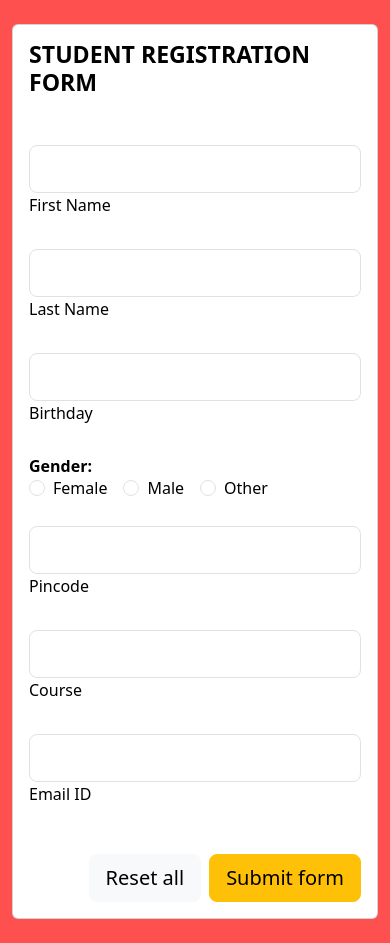
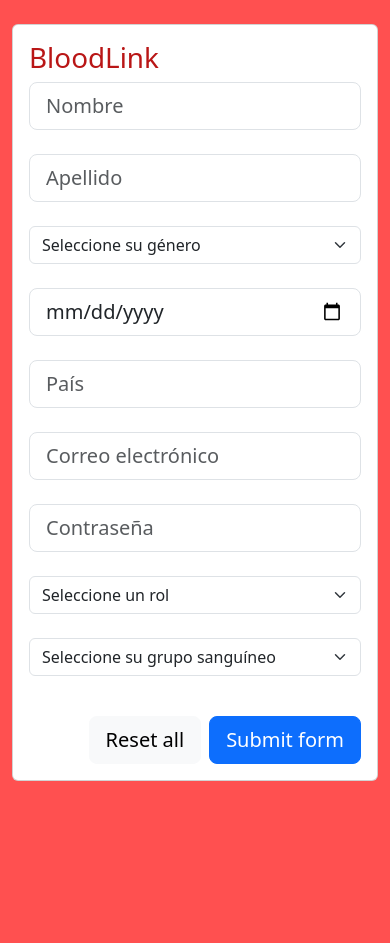
Before and after one commit to CrisDeCrisis/Qwerty, a React (Vite) app in the folder client/: page /register in a window 390 px wide. After the commit the page ends 844 px from the top, so only its background shows below. Built offline with nearby package versions, Linux system fonts and the light colour scheme.

Commit message:
REGISTRO FUNCIONANDO

```diff
--- a/client/src/actions/actions.jsx
+++ b/client/src/actions/actions.jsx
@@ -15,3 +15,36 @@ export async function logUser(Email, Contrasenia) {
         console.error('Error al realizar la solicitud:', error);
     }
 };
+
+export async function registerUser(NombreUsuario, ApellidoUsuario, Genero, FechaNacimiento, Pais, Email, Contrasenia, Roles, TipoSangre) {
+
+    try {
+        const response = await fetch('http://localhost:3368/user/register', {
+            method: 'POST',
+            headers: {
+                'Content-Type': 'application/json',
+            },
+            body: JSON.stringify({ NombreUsuario, ApellidoUsuario, Genero, FechaNacimiento, Pais, Email, Contrasenia, Roles, TipoSangre }),
+        });
+
+        const data = response.json()
+        return data;
+
+    } catch (error) {
+        console.error('Error al realizar la solicitud:', error);
+    }
+}
+
+export async function getUsers() {
+
+    try {
+        const response = await fetch('http://localhost:3368/user');
+
+        const data = response.json()
+        return data
+
+    } catch (error) {
+        console.error('Error al realizar la solicitud:', error);
+    }
+
+}
--- a/client/src/components/Landing.jsx
+++ b/client/src/components/Landing.jsx
@@ -4,6 +4,7 @@ import '../CSS/landing.css';
 import gota from '../assets/gota.png';
 import Navbar from './Navbar'
 import { useNavigate } from 'react-router-dom';
+import { getUsers } from '../actions/actions';
 
 
 const Landing = () => {
@@ -14,9 +15,18 @@ const Landing = () => {
         navigate('/login');
     };
 
+    const getAllUsers = async () => {
+
+        const users = await getUsers();
+
+        console.log(users)
+
+    }
+
     return (
         <div id='landing-cont' style={{height: '100vh'}}>
-            <Container className='rounded bg-white'>
+            {getAllUsers()}
+            <Container className='rounded bg-white h-100'>
                 <div className='mt-5 p-3'>
                     <Navbar />
                 </div>
--- a/client/src/components/Register.jsx
+++ b/client/src/components/Register.jsx
@@ -1,5 +1,7 @@
 import React from 'react';
+import { useState } from 'react';
 import '../CSS/register.css';
+import Form from 'react-bootstrap/Form';
 import {
     MDBBtn,
     MDBContainer,
@@ -8,16 +10,44 @@ import {
     MDBCardImage,
     MDBRow,
     MDBCol,
-    MDBInput,
-    MDBRadio
+    MDBInput
 }
     from 'mdb-react-ui-kit';
+    import Button from 'react-bootstrap/Button';
+    import { registerUser } from '../actions/actions.jsx';
 
-function App() {
+function Register() {
+
+    const [name, setName] = useState('');
+    const [lastName, setLastName] = useState('');
+    const [gender, setGender] = useState('');
+    const [birth, setBirth] = useState('');
+    const [country, setCountry] = useState('');
+    const [email, setEmail] = useState('');
+    const [password, setPassword] = useState('');
+    const [rol, setRol] = useState('');
+    const [bloodType, setBloodType] = useState('');
+
+    const handleRegister = async (e) => {
+        e.preventDefault()
+
+        const register = await registerUser(name, lastName, gender, birth, country, email, password, rol, bloodType);
+
+        if (register.error) {
+            alert("DATOS FALTANTES O ERRÓNEOS");
+        } else {
+            alert("USUARIO REGISTRADO");
+        }
+
+    }
+
+
+
     return (
-        <div className='d-flex align items-center' style={{height: '100vh'}}>
+
+        <div className='d-flex align items-center' style={{ height: '100vh' }}>
             <MDBContainer fluid className='register-card'>
-
+                <form onSubmit={handleRegister}>
                     <MDBRow className='d-flex justify-content-center align-items-center h-100'>
                         <MDBCol>
 
@@ -32,28 +62,28 @@ function App() {
                                     <MDBCol md='6'>
 
                                         <MDBCardBody className='text-black d-flex flex-column justify-content-center'>
-                                        <h3 className="mb-5 text-uppercase fw-bold">Student registration form</h3>
+                                            <h1 style={{ color: '#b91616' }}>BloodLink</h1>
 
                                             <MDBRow>
 
                                                 <MDBCol md='6'>
-                                                <MDBInput wrapperClass='mb-4' label='First Name' size='lg' id='form1' type='text' />
+                                                    <MDBInput wrapperClass='mb-4' placeholder='Nombre' size='lg' id='form1' type='text' value={name} onChange={e => setName(e.target.value)} />
                                                 </MDBCol>
 
                                                 <MDBCol md='6'>
-                                                <MDBInput wrapperClass='mb-4' label='Last Name' size='lg' id='form2' type='text' />
+                                                    <MDBInput wrapperClass='mb-4' placeholder='Apellido' size='lg' id='form2' type='text' value={lastName} onChange={e => setLastName(e.target.value)} />
                                                 </MDBCol>
 
                                             </MDBRow>
 
-                                        <MDBInput wrapperClass='mb-4' label='Birthday' size='lg' id='form3' type='text' />
+                                            <Form.Select value={gender} onChange={e => setGender(e.target.value)} aria-label="Default select example" className='mb-4'>
+                                                <option>Seleccione su género</option>
+                                                <option value="Masculino">Masculino</option>
+                                                <option value="Femenino">Femenino</option>
+                                                <option value="Otro">Otro</option>
+                                            </Form.Select>
 
-                                        <div className='d-md-flex ustify-content-start align-items-center mb-4'>
-                                            <h6 class="fw-bold mb-0 me-4">Gender: </h6>
-                                            <MDBRadio name='inlineRadio' id='inlineRadio1' value='option1' label='Female' inline />
-                                            <MDBRadio name='inlineRadio' id='inlineRadio2' value='option2' label='Male' inline />
-                                            <MDBRadio name='inlineRadio' id='inlineRadio3' value='option3' label='Other' inline />
-                                        </div>
+                                            <MDBInput wrapperClass='mb-4' size='lg' id='form3' type='date' value={birth} onChange={e => setBirth(e.target.value)} />
 
                                             <MDBRow>
 
@@ -65,13 +95,33 @@ function App() {
 
                                             </MDBRow>
 
-                                        <MDBInput wrapperClass='mb-4' label='Pincode' size='lg' id='form4' type='text' />
-                                        <MDBInput wrapperClass='mb-4' label='Course' size='lg' id='form5' type='text' />
-                                        <MDBInput wrapperClass='mb-4' label='Email ID' size='lg' id='form6' type='text' />
+                                            <MDBInput wrapperClass='mb-4' placeholder='País' size='lg' id='form4' type='text' value={country} onChange={e => setCountry(e.target.value)} />
+                                            <MDBInput wrapperClass='mb-4' placeholder='Correo electrónico' size='lg' id='form5' type='text' value={email} onChange={e => setEmail(e.target.value)} />
+                                            <MDBInput wrapperClass='mb-4' placeholder='Contraseña' size='lg' id='form6' type='password' value={password} onChange={e => setPassword(e.target.value)} />
+
+                                            <Form.Select value={rol} onChange={e => setRol(e.target.value)} aria-label="Default select example" className='mb-4'>
+                                                <option>Seleccione un rol</option>
+                                                <option value="Donante">Donante</option>
+                                                <option value="Receptor">Receptor</option>
+                                                <option value="Médico">Médico</option>
+                                            </Form.Select>
+
+
+                                            <Form.Select value={bloodType} onChange={e => setBloodType(e.target.value)} aria-label="Default select example" className='mb-4'>
+                                                <option>Seleccione su grupo sanguíneo</option>
+                                                <option value="A+">A+</option>
+                                                <option value="A-">A-</option>
+                                                <option value="B+">B+</option>
+                                                <option value="B-">B-</option>
+                                                <option value="AB+">AB+</option>
+                                                <option value="AB-">AB-</option>
+                                                <option value="O+">O+</option>
+                                                <option value="O-">O-</option>
+                                            </Form.Select>
 
                                             <div className="d-flex justify-content-end pt-3">
                                                 <MDBBtn color='light' size='lg'>Reset all</MDBBtn>
-                                            <MDBBtn className='ms-2' color='warning' size='lg'>Submit form</MDBBtn>
+                                                <Button type='submit' className='ms-2' color='warning' size='lg'>Submit form</Button>
                                             </div>
 
                                         </MDBCardBody>
@@ -83,10 +133,10 @@ function App() {
 
                         </MDBCol>
                     </MDBRow>
-
+                </form>
             </MDBContainer>
         </div>
     );
 }
 
-export default App;
+export default Register;
```
Also changed, not shown: client/src/components/Card.jsx (added, +20 -0 lines), client/src/components/Home.jsx (added, +9 -0 lines). Lines whose indentation alone changed are shown as unchanged.
